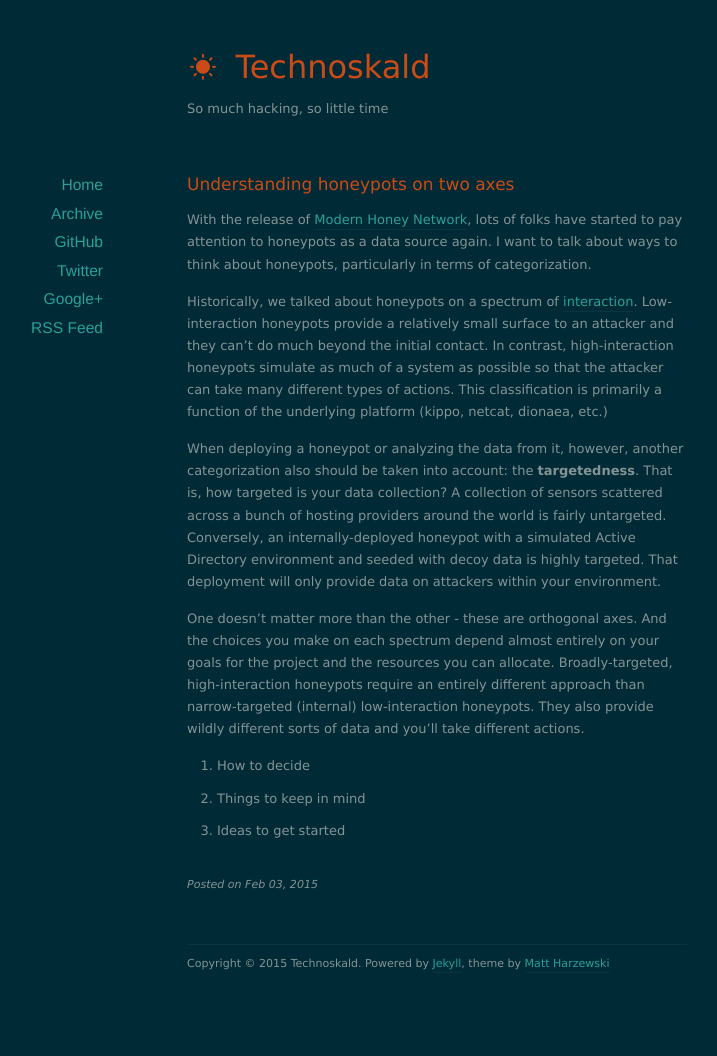
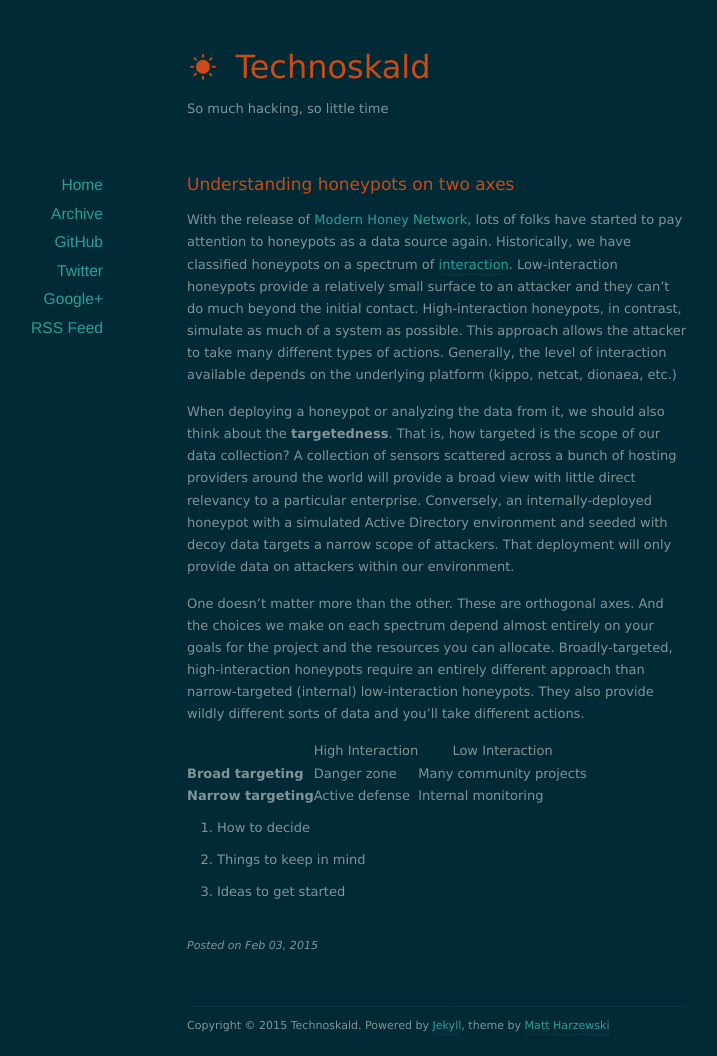
Before and after one commit to krmaxwell/krmaxwell.github.io, a Jekyll site: the page built from _posts/2015-02-03-honeypots-two-axes.md, in a window 1280 px wide. Shown: the whole page, without its empty margins (203-920 px from the left). Built offline with Jekyll 4.4.1, drawn with Linux system fonts in a browser that asks for light colours; nearby versions of some CDN libraries; before the commit the page ends 994 px from its top, so only the background shows below that.

Commit message:
Smooth out language and add table

```diff
--- a/_posts/2015-02-03-honeypots-two-axes.md
+++ b/_posts/2015-02-03-honeypots-two-axes.md
@@ -4,13 +4,17 @@ title: "Understanding honeypots on two axes"
 categories: Security
 ---
 
-With the release of [Modern Honey Network](https://github.com/threatstream/mhn), lots of folks have started to pay attention to honeypots as a data source again. I want to talk about ways to think about honeypots, particularly in terms of categorization.
+With the release of [Modern Honey Network](https://github.com/threatstream/mhn), lots of folks have started to pay attention to honeypots as a data source again. Historically, we have classified honeypots on a spectrum of [interaction](http://www.honeyd.org/background.php). Low-interaction honeypots provide a relatively small surface to an attacker and they can't do much beyond the initial contact. High-interaction honeypots, in contrast, simulate as much of a system as possible. This approach allows the attacker to take many different types of actions. Generally, the level of interaction available depends on the underlying platform (kippo, netcat, dionaea, etc.)
 
-Historically, we talked about honeypots on a spectrum of [interaction](http://www.honeyd.org/background.php). Low-interaction honeypots provide a relatively small surface to an attacker and they can't do much beyond the initial contact. In contrast, high-interaction honeypots simulate as much of a system as possible so that the attacker can take many different types of actions. This classification is primarily a function of the underlying platform (kippo, netcat, dionaea, etc.)
+When deploying a honeypot or analyzing the data from it, we should also think about the **targetedness**. That is, how targeted is the scope of our data collection? A collection of sensors scattered across a bunch of hosting providers around the world will provide a broad view with little direct relevancy to a particular enterprise.  Conversely, an internally-deployed honeypot with a simulated Active Directory environment and seeded with decoy data targets a narrow scope of attackers. That deployment will only provide data on attackers within our environment.
 
-When deploying a honeypot or analyzing the data from it, however, another categorization also should be taken into account: the **targetedness**. That is, how targeted is your data collection? A collection of sensors scattered across a bunch of hosting providers around the world is fairly untargeted. Conversely, an internally-deployed honeypot with a simulated Active Directory environment and seeded with decoy data is highly targeted. That deployment will only provide data on attackers within your environment.
+One doesn't matter more than the other. These are orthogonal axes. And the choices we make on each spectrum depend almost entirely on your goals for the project and the resources you can allocate. Broadly-targeted, high-interaction honeypots require an entirely different approach than narrow-targeted (internal) low-interaction honeypots. They also provide wildly different sorts of data and you'll take different actions.
 
-One doesn't matter more than the other - these are orthogonal axes. And the choices you make on each spectrum depend almost entirely on your goals for the project and the resources you can allocate. Broadly-targeted, high-interaction honeypots require an entirely different approach than narrow-targeted (internal) low-interaction honeypots. They also provide wildly different sorts of data and you'll take different actions.
+
+|                     | High Interaction | Low Interaction         |
+|---------------------|------------------|-------------------------|
+|**Broad targeting**  | Danger zone      | Many community projects |
+|**Narrow targeting** | Active defense   | Internal monitoring     |
 
 - How to decide
 - Things to keep in mind
```
